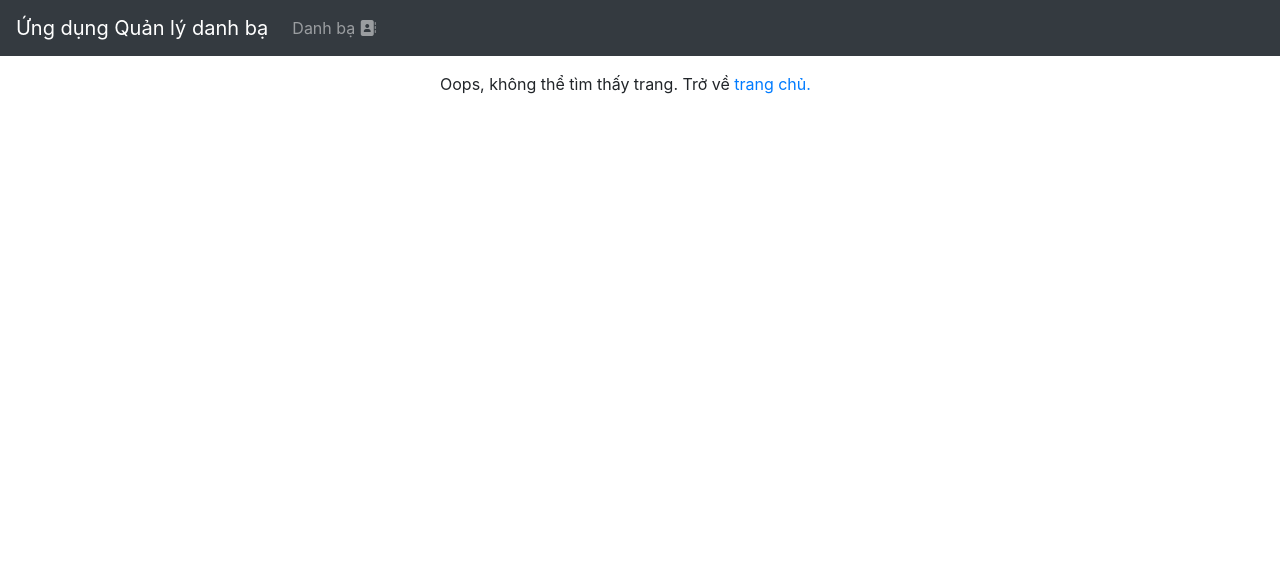
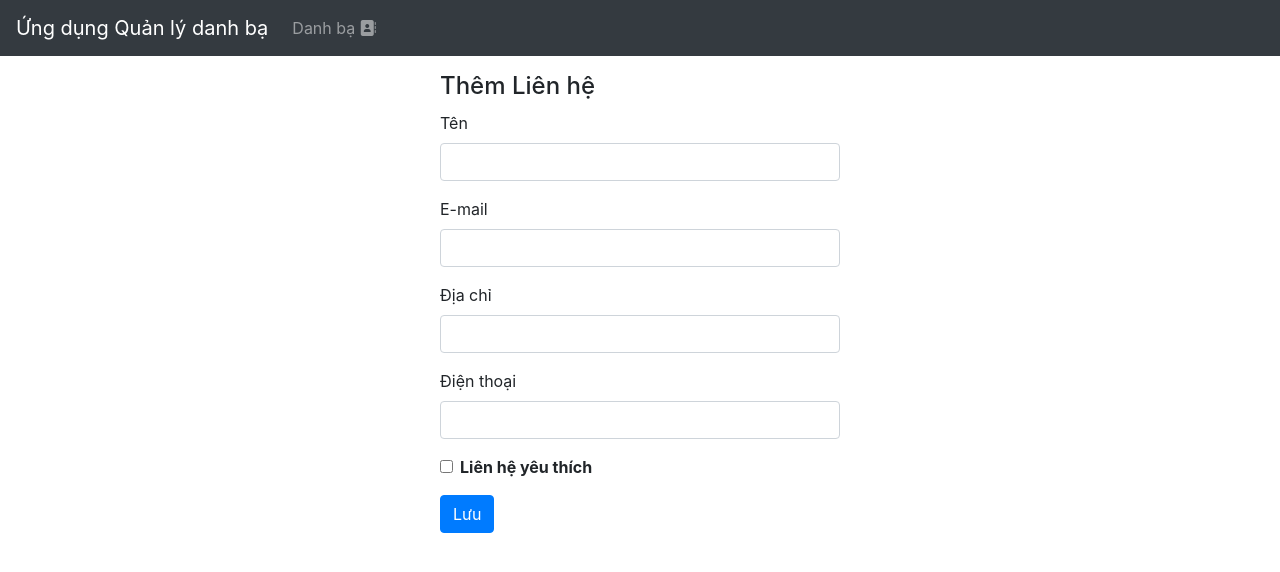
Before and after one commit to LongB2016978/-CT449-N06-TH3, a Vue app: page /add in a window 1280 px wide. Shown: the top 572 px of the page. Built offline with nearby package versions, Linux system fonts and the light colour scheme.

Commit message:
Tao trang them moi mot lien he

```diff
--- a/src/router/index.js
+++ b/src/router/index.js
@@ -18,6 +18,12 @@ const routes = [
         component: () => import("@/views/ContactEdit.vue"),
         props: true // Truyền các biến trong $route.params vào làm props
     },
+    {
+        path: "/add",
+        name: "contact.add",
+        component: () => import("@/views/ContactAdd.vue"),
+        //props: true
+    },
 ];
 
 const router = createRouter({
--- /dev/null
+++ b/src/views/ContactAdd.vue
@@ -0,0 +1,58 @@
+<template>
+    <div v-if="contact" class="page">
+        <h4>Thêm Liên hệ</h4>
+        <ContactForm
+            :contact="contact"
+            @submit:contact="addContact"
+        />
+        <p>{{ message }}</p>
+    </div>
+</template>
+
+<script>
+import ContactForm from "@/components/ContactForm.vue";
+import ContactService from "@/services/contact.service";
+
+export default {
+    components: {
+        ContactForm,
+    },
+    props: {
+        id: { type: String, required: true },
+    },
+    data() {
+        return {
+            contact: {name:""},
+            message: "",
+        };
+    },
+    methods: {
+        async getContact(id) {
+            try {
+                this.contact = await ContactService.get(id);
+            } catch (error) {
+                console.log(error);                                              // Chuyển sang trang NotFound đồng thời giữ cho URL không đổi
+                this.$router.push({
+                    name: "notfound",
+                    params: {
+                        pathMatch: this.$route.path.split("/").slice(1)
+                    },
+                    query: this.$route.query,
+                    hash: this.$route.hash,
+                });
+            }
+        },
+        async addContact(data){
+            try {
+                this.contact = await ContactService.create(data);
+                this.message = "Thêm cập nhật thành công.";
+            } catch (error) {
+                console.log(error);
+            }
+        },
+    },
+    created() {
+        this.message = "";
+    },
+};
+</script>
```
